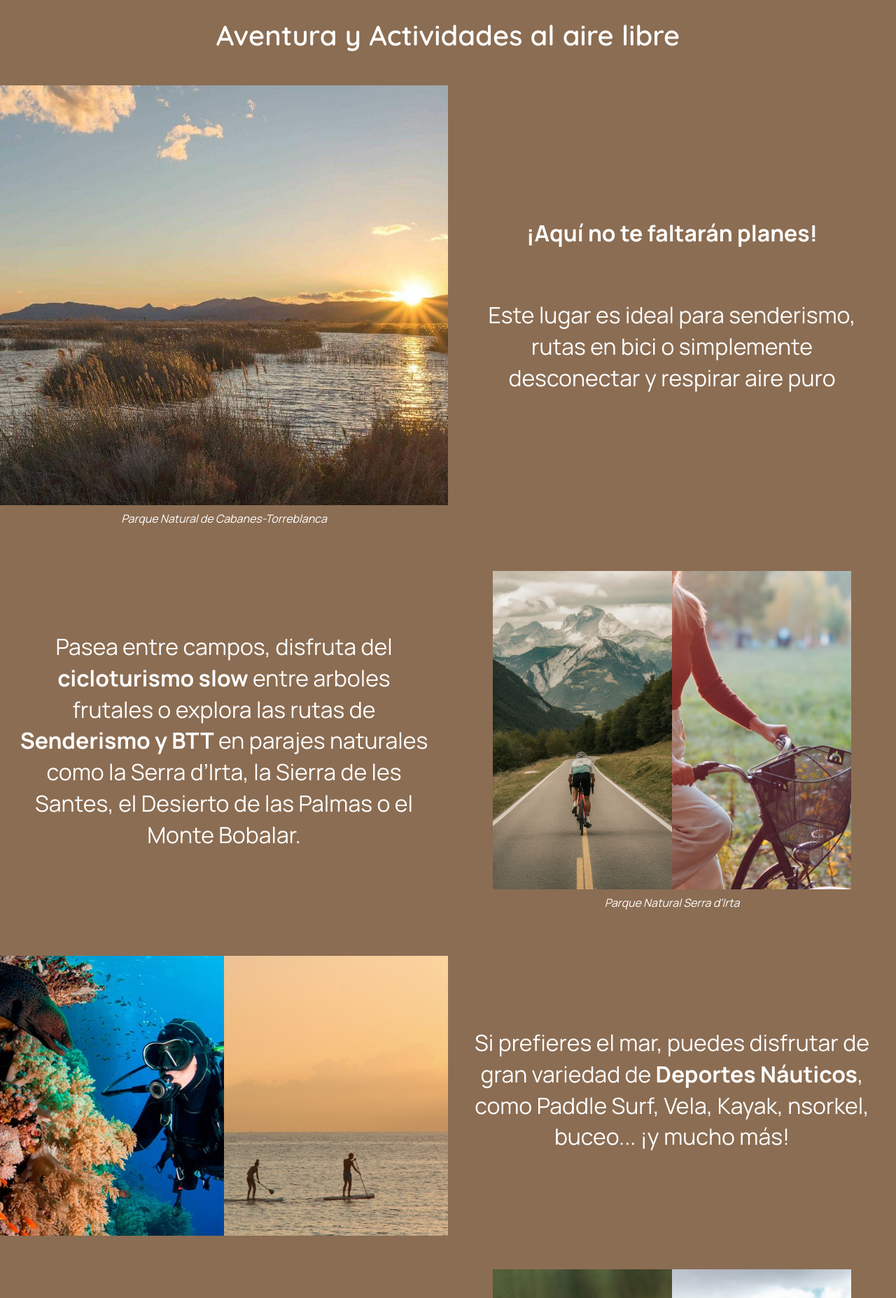
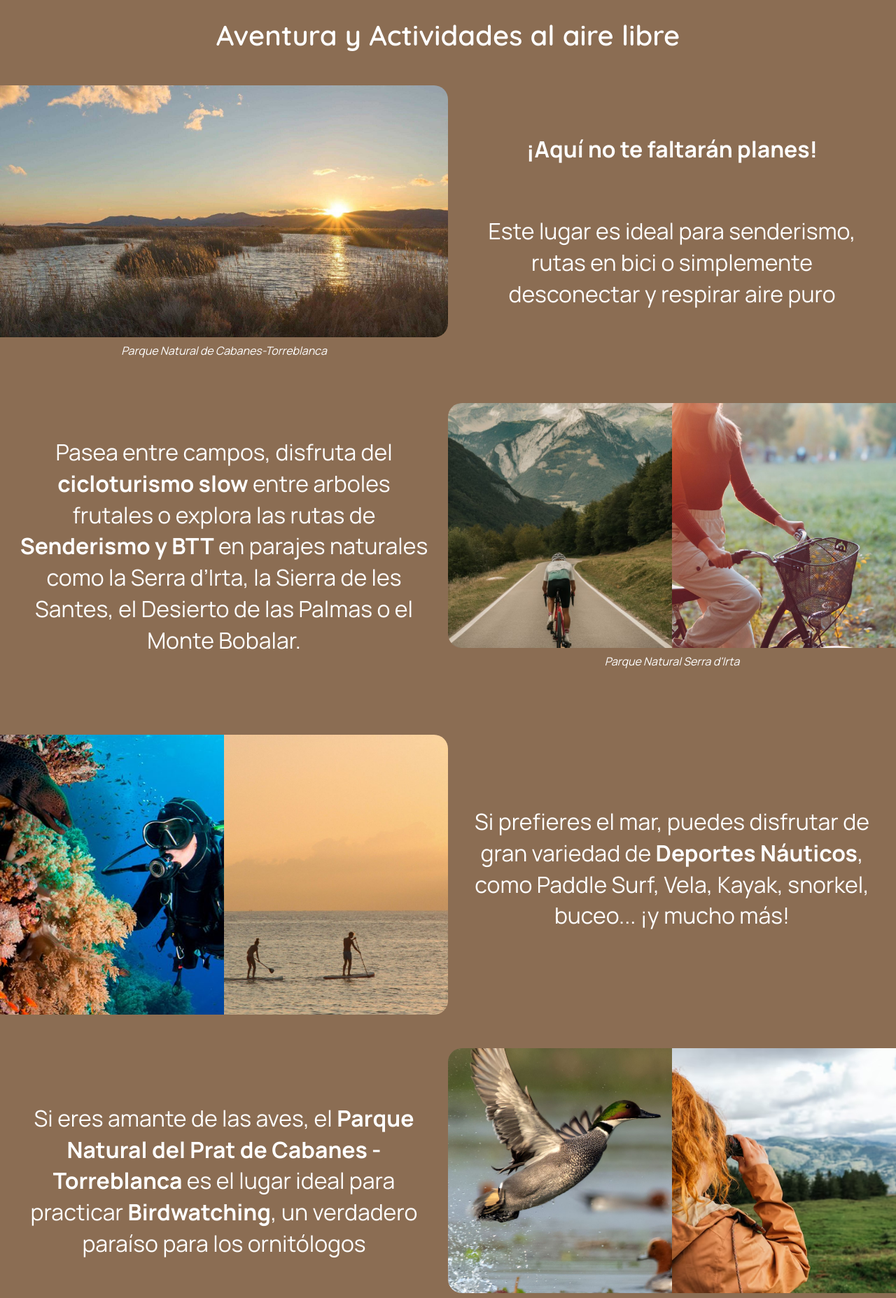
Before and after one commit to ArturoVazquez/MVPCamperNaturePersonal, a React (Vite) app in the folder client/: page /adventure in a window 1280 px wide. Shown: the part 80-1935 px from the top of the page at 70% size. Built offline with nearby package versions, Linux system fonts and the light colour scheme.

Commit message:
actualización

```diff
--- a/client/src/pages/PublicPages/Entorno/Adventure/Adventure.jsx
+++ b/client/src/pages/PublicPages/Entorno/Adventure/Adventure.jsx
@@ -5,19 +5,19 @@ const Adventure = () => {
   return (
     <div className="color-bg pt-5">
       <header className="mb-5  text-center">
-        <h1 className="title-adventure fw-bold ">
+        <h1 className="title-adventure fw-bold text-white ">
           Aventura y Actividades al aire libre
         </h1>
       </header>
 
-      <section className="mt-5">
+      <section className="mt-5 section1">
         <Container fluid>
           <Row className="row-gap-3">
             <Col md={12} lg={6} className="g-0">
               <img
                 src="/images/static/Adventure/cabanes.jpg"
                 alt="parque natural de cavanes"
-                className="img-fluid img-adventure  radius-left"
+                className="img-fluid img-adventure radius-left"
               />
               <p className="mt-2 fst-italic text-center text-white">
                 Parque Natural de Cabanes-Torreblanca
@@ -41,7 +41,7 @@ const Adventure = () => {
           </Row>
         </Container>
       </section>
-      <section className='mt-5'>
+      <section className='section2 mt-5'>
         <Container fluid className='p-0 m-0 '>
           <Row className='g-0'>
             <Col md={12} lg={6} className='d-flex align-items-center justify-content-center text-col-cntr'>
@@ -60,20 +60,22 @@ const Adventure = () => {
                 />
                 <img
                   src="/images/static/Adventure/ciclista2.jpg"
-                  alt="Árbol de Naranjo"
+                  alt="mujer ciclista"
                   className="img-fluid bicis-img"
                 />
-                <p className="mt-2 fst-italic text-center text-white">
-                  Parque Natural Serra d'Irta
-                </p>
+                  <p className="mt-2 fst-italic  text-center text-white">
+                    Parque Natural Serra d'Irta
+                  </p>
               </div>
+
+
             </Col>
           </Row>
         </Container>
 
       </section>
-      <section className='mt-5'>
-        <Container fluid className='p-0 m0 '>
+      <section className='section3 mt-5'>
+        <Container fluid className='p-0 m-0 '>
           <Row className='g-0'>
              <Col md={12} lg={6} className="p-0">
               <div className="d-flex flex-wrap justify-content-center">
@@ -93,7 +95,7 @@ const Adventure = () => {
             <Col md={12} lg={6} className='d-flex align-items-center justify-content-center text-col-cntr'>
             <div className="d-flex flex-column gap-4 text-center text-md-start px-4 py-5">
               <p className="fs-2 text-center text-white">
-                Si prefieres el mar, puedes disfrutar de gran variedad de <strong>Deportes Náuticos</strong>, como Paddle Surf, Vela, Kayak, nsorkel, buceo...
+                Si prefieres el mar, puedes disfrutar de gran variedad de <strong>Deportes Náuticos</strong>, como Paddle Surf, Vela, Kayak, snorkel, buceo...
                 ¡y mucho más!
               </p>
             </div>
@@ -103,8 +105,8 @@ const Adventure = () => {
         </Container>
 
       </section>
-      <section className='mt-5'>
-        <Container fluid className='p-0 m0 '>
+      <section className='section4 mt-5'>
+        <Container fluid className='p-0 m-0 '>
           <Row className='g-0'>
             <Col md={12} lg={6} className='d-flex align-items-center justify-content-center text-col-cntr'>
             <div className="d-flex flex-column gap-4 text-center text-md-start px-4 py-5">
@@ -125,8 +127,8 @@ const Adventure = () => {
                   alt="chicas mirando por prismáticos"
                   className="img-fluid bicis-img"
                 />
-                <p className="mt-2 fst-italic text-center text-white">
-                  Evento Geoaching Torreblanda
+                <p className="mt-2 fst-italic text-center text-white texto-centrado">
+                  Evento Geoaching Torreblanca
                 </p>
               </div>
             </Col>
@@ -134,7 +136,7 @@ const Adventure = () => {
         </Container>
 
       </section>
-       <section className="mt-5">
+       <section className="section5 mt-5">
         <Container fluid>
           <Row className="row-gap-3">
             <Col md={12} lg={6} className="g-0">
--- a/client/src/pages/PublicPages/Entorno/Adventure/adventure.css
+++ b/client/src/pages/PublicPages/Entorno/Adventure/adventure.css
@@ -5,22 +5,15 @@
   background-color: #8b6d53;
 }
 
-.title-adventure{
- color: white;
-}
-
-.img-adventure {
-  height: 600px;
-  object-fit: cover;
-  width: 100%;
-  display: block;
-}
 
 .bicis-img {
-  width: 40%;
+  width: 50%;
+  height: 350px;
   display: block;
   object-fit: cover;
 }
+
+
 .buceo-img {
   width: 50%;
   height: 400px;
@@ -32,3 +25,26 @@
   height: 500px;
   object-fit: cover;
 }
+
+.radius-left,
+.radius-right,
+.radius-right-top {
+  border-radius: 0;
+}
+
+@media (min-width: 992px) {
+  .radius-left {
+    border-top-right-radius: 20px;
+    border-bottom-right-radius: 20px;
+  }
+
+  .radius-right {
+    border-top-left-radius: 20px;
+    border-bottom-left-radius: 20px;
+  }
+
+  .radius-right-top {
+    border-top-left-radius: 20px;
+  }
+
+}
```
